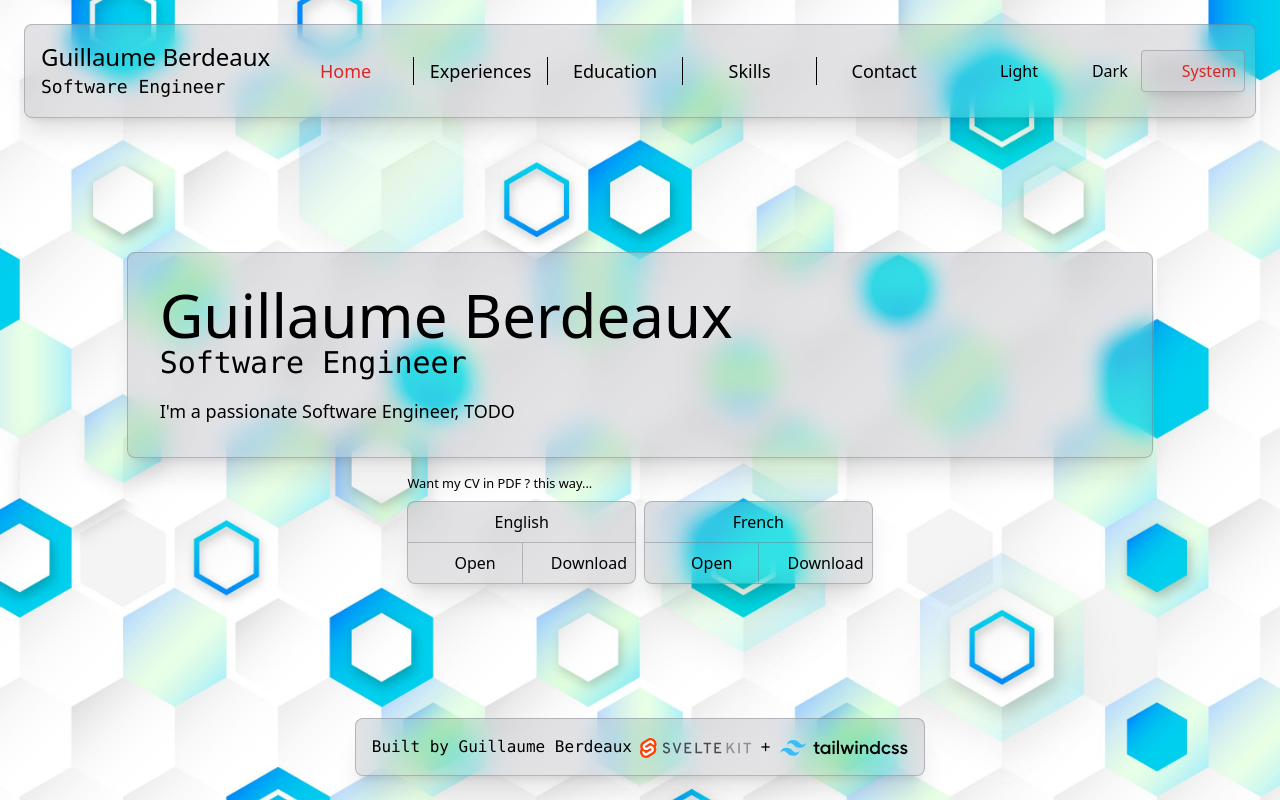
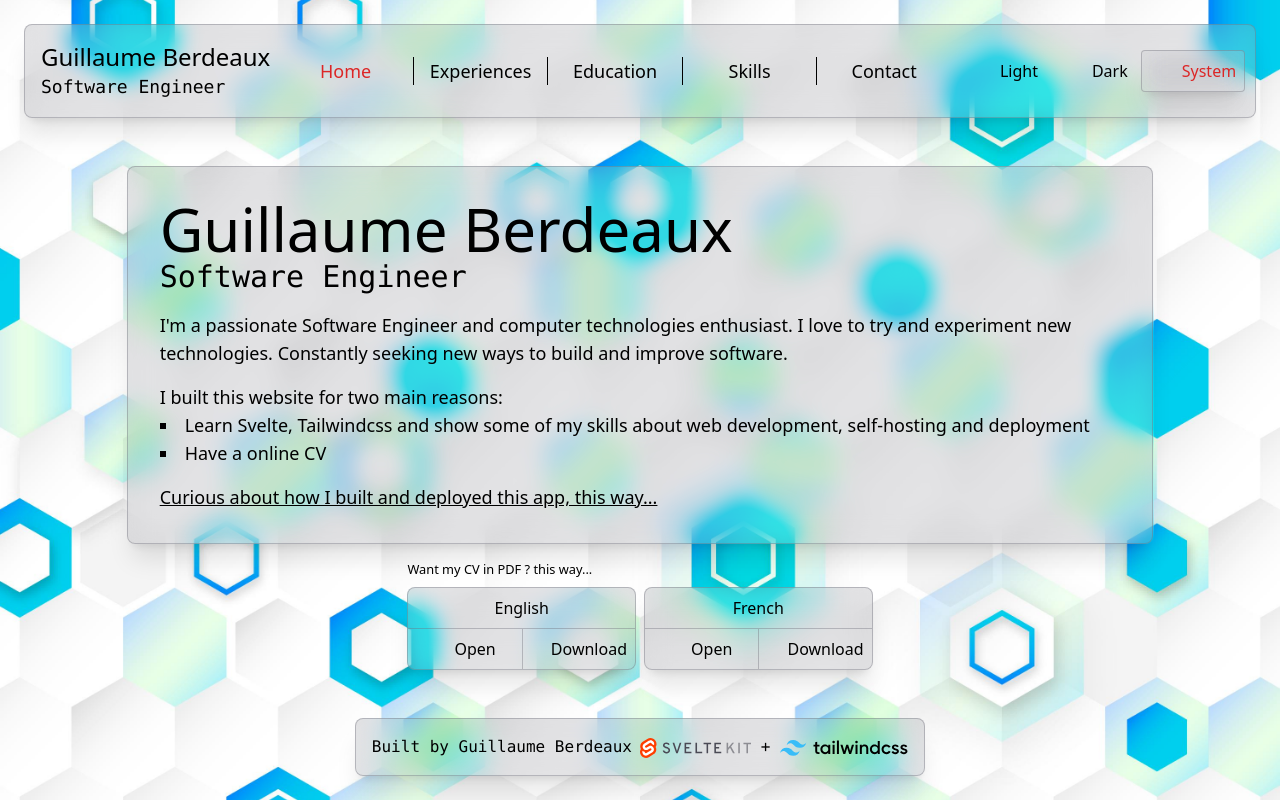
Before and after one commit to Abydos12/cv, a SvelteKit app: page / in a window 1280 px wide. Built offline with nearby package versions, Linux system fonts and the light colour scheme; some icons are missing.

Commit message:
add home page text

```diff
--- a/src/routes/+page.svelte
+++ b/src/routes/+page.svelte
@@ -8,22 +8,43 @@
 </script>
 
 <div class="h-full flex flex-col items-center justify-center gap-4">
-  <div class="glass p-4 lg:p-8 w-full lg:w-5/6 flex flex-col">
-    <div class="text-3xl lg:text-6xl">Guillaume Berdeaux</div>
-    <div class="text-lg lg:text-3xl font-mono">Software Engineer</div>
-    <p class="flex-1 mt-4 text-lg">I'm a passionate Software Engineer, TODO</p>
+  <div class="glass p-4 lg:p-8 w-full lg:w-5/6 flex flex-col text-lg gap-4">
+    <div>
+      <div class="text-3xl lg:text-6xl">Guillaume Berdeaux</div>
+      <div class="lg:text-3xl font-mono">Software Engineer</div>
+    </div>
+
+    <p>
+      I'm a passionate Software Engineer and computer technologies enthusiast. I
+      love to try and experiment new technologies. Constantly seeking new ways
+      to build and improve software.
+    </p>
+    <ul class="list-square list-inside">
+      I built this website for two main reasons:
+      <li>
+        Learn Svelte, Tailwindcss and show some of my skills about web development, self-hosting and deployment
+      </li>
+      <li>
+        Have a online CV
+      </li>
+    </ul>
+    <a href="/skills#cv" class="underline hover:decoration-red-600">
+      Curious about how I built and deployed this app, this way...
+    </a>
+
   </div>
 
   <div class="flex flex-col gap-2 max-md:w-5/6">
     <small>Want my CV in PDF ? this way...</small>
     <div class="flex max-md:flex-col gap-2">
       {#each cv_links as link}
-        <div class="glass text-center divide-y divide-zinc-500/40 dark:divide-white/20">
+        <div
+          class="glass text-center divide-y divide-zinc-500/40 dark:divide-white/20"
+        >
           <div class="p-2">{link.lang}</div>
           <div
             class="divide-x divide-zinc-500/40 dark:divide-white/20 grid grid-cols-2"
           >
-
             <a
               href={link.url}
               target="_blank"
@@ -45,6 +66,5 @@
         </div>
       {/each}
     </div>
-
   </div>
 </div>
```
